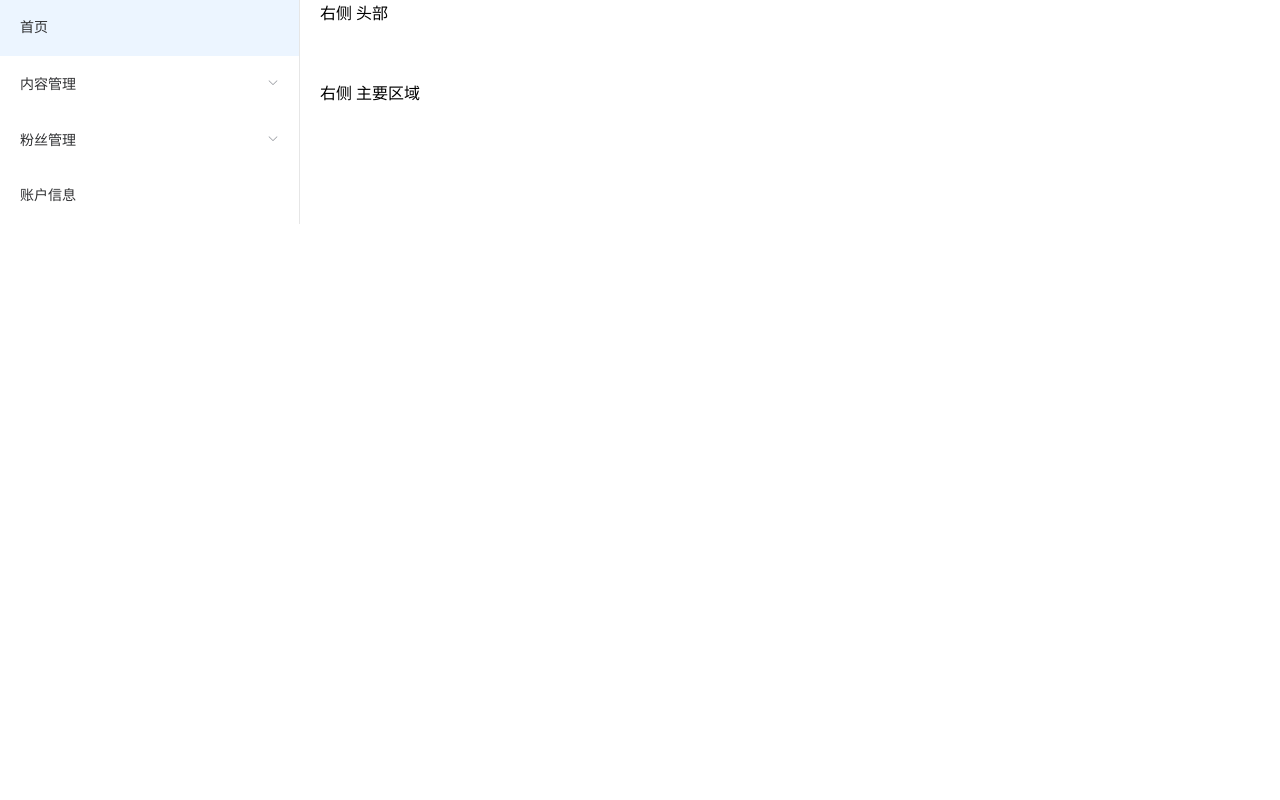
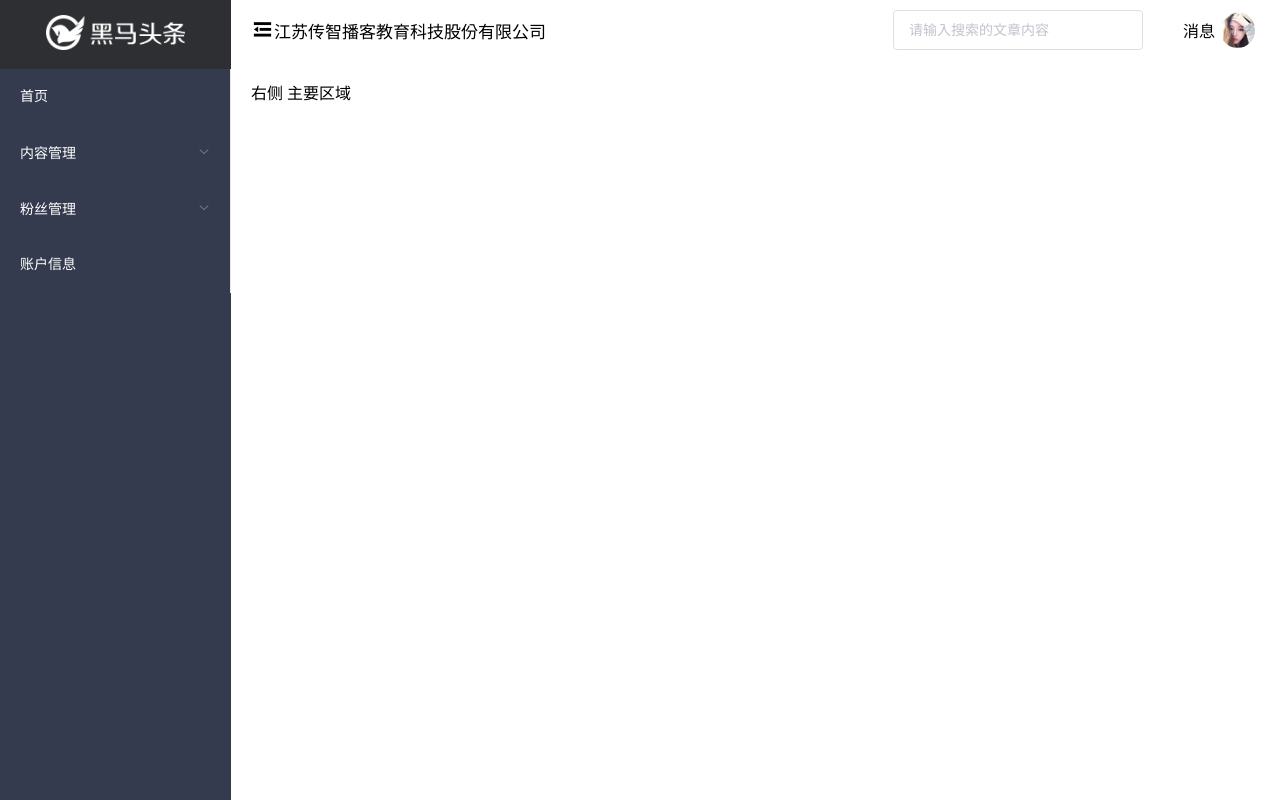
Before and after one commit to muyixiaoxin/89---, a Vue app: page /#/home in a window 1280 px wide. Built offline with nearby package versions, Linux system fonts and the light colour scheme; no server answers.

Commit message:
头部 数据

```diff
--- a/src/components/home/layout-aside.vue
+++ b/src/components/home/layout-aside.vue
@@ -1,6 +1,10 @@
 <template>
+<div class="layout-aside">
+    <div class="title">
+        <img src="../../assets/img/logo_admin.png" alt="">
+    </div>
   <!-- <div>左侧导航</div> -->
-  <el-menu>
+  <el-menu background-color="#353b4e" text-color="#fff" active-text-color="#ffd04b">
       <el-menu-item>首页</el-menu-item>
       <el-submenu>
           <template slot="title">
@@ -27,6 +31,7 @@
     <el-menu-item>账户信息</el-menu-item>
 
   </el-menu>
+  </div>
 </template>
 
 <script>
@@ -35,6 +40,17 @@ export default {
 }
 </script>
 
-<style>
+<style lang='less' scoped>
+.layout-aside{
+    width: 231px;
+    .title{
+        text-align: center;
+        background-color: #2e2f32;
+        padding: 15px;
+        img{
+            height: 35px;
+        }
+    }
+}
 
 </style>
--- /dev/null
+++ b/src/components/home/layout-header.vue
@@ -0,0 +1,85 @@
+<template>
+  <el-row type="flex" justify="space-between" class="layout-header" align="middle">
+    <el-col :span="12" class="left">
+      <i class="el-icon-s-fold" style="font-size:23px;"></i>
+      <span style="font-size:17px">江苏传智播客教育科技股份有限公司</span>
+    </el-col>
+    <el-col :span="12" class="right">
+      <el-row type="flex" justify="end" align="middle">
+        <span>
+          <el-input placeholder="请输入搜索的文章内容" v-model="input" clearable class="input"></el-input>
+        </span>
+        <span class="massage">消息</span>
+        <img :src="userInfo.photo?userInfo.photo:defaultImg" alt />
+        <el-dropdown @command="handle">
+          <span class="el-dropdown-link">{{userInfo.name}}</span>
+          <el-dropdown-menu slot="dropdown" >
+            <el-dropdown-item command='info'>个人信息</el-dropdown-item>
+            <el-dropdown-item command='git'>git地址</el-dropdown-item>
+            <el-dropdown-item command='lgout'>退出</el-dropdown-item>
+          </el-dropdown-menu>
+        </el-dropdown>
+      </el-row>
+    </el-col>
+  </el-row>
+</template>
+
+<script>
+export default {
+  // 查询数据信息
+  data () {
+    return {
+      userInfo: {}, // 空对象用来接收 用户数据
+      defaultImg: require('../../assets/img/avatar.jpg')
+    }
+  },
+  methods: {
+    handle (commad) {
+      if (commad === 'lgout') {
+        // 清除令牌
+        window.localStorage.removeItem('user-token')
+        this.$router.push('/login')
+      } else if (commad === 'git') {
+        window.location.href = 'https://github.com/muyixiaoxin/89---.git'
+      }
+    }
+  },
+  created () {
+    const token = window.localStorage.getItem('user-token') // 获取令牌
+    // 查询数据.要有axios
+    this.$axios({
+      url: '/user/profile',
+      headers: {
+        Authorization: `Bearer ${token}`
+      }
+    }).then(result => {
+      console.log(result)
+
+      this.userInfo = result.data.data// 获取到了返回的信息
+    })
+  }
+}
+</script>
+
+<style lang='less' scoped>
+.layout-header {
+  height: 60px;
+  .left {
+    font-size: 18px;
+  }
+  .right {
+    .massage {
+      padding-right: 5px;
+    }
+    .input {
+      margin-right: 40px;
+      width: 250px;
+    }
+    img {
+      border-radius: 50%;
+      width: 35px;
+      margin-right: 5px;
+    }
+  }
+}
+</style>
--- /dev/null
+++ b/src/components/index.js
@@ -0,0 +1,8 @@
+import LayoutAside from './home/layout-aside'
+import LayoutHeader from './home/layout-header'
+export default {
+  install (Vue) {
+    Vue.component('layout-aside', LayoutAside)
+    Vue.component('layout-header', LayoutHeader)
+  }
+}
--- a/src/main.js
+++ b/src/main.js
@@ -6,12 +6,14 @@ import ElementUI from 'element-ui' // 引入包
 import 'element-ui/lib/theme-chalk/index.css'// 引入elementUI样式
 import './styles/index.less'// 引入初始化样式(老师项目中 拷贝的)
 import axios from 'axios'// 引入axios
+import component from './components'
 
 axios.defaults.baseURL = 'http://ttapi.research.itcast.cn/mp/v1_0'
 // ^赋值黑马头条的默认地址
 Vue.prototype.$axios = axios // 赋值给全局对象..赋值 完后可以在 任意位置通过this.$axios来获取 axios对象
 Vue.config.productionTip = false
 Vue.use(ElementUI)// 全局注册
+Vue.use(component)
 
 new Vue({
   router,
--- a/src/views/home/index.vue
+++ b/src/views/home/index.vue
@@ -2,22 +2,24 @@
 <!-- 外层容器 -->
 <el-container>
 <!-- 左右容器 -->
-<el-aside>
+<el-aside style="background-color:#353b4e;height:100vh;width:231px">
   <layout-aside></layout-aside>
 </el-aside>
 <el-container>
   <!-- 上下布局 -->
-  <el-header>右侧 头部 </el-header>
+  <el-header >
+    <layout-header></layout-header>
+  </el-header>
   <el-main>右侧 主要区域</el-main>
 </el-container>
 </el-container>
 </template>
 
 <script>
-import layoutAside from '../../components/home/layout-aside'
+
 export default {
   components: {
-    'layout-aside': layoutAside
+
   }
 }
 </script>
```
